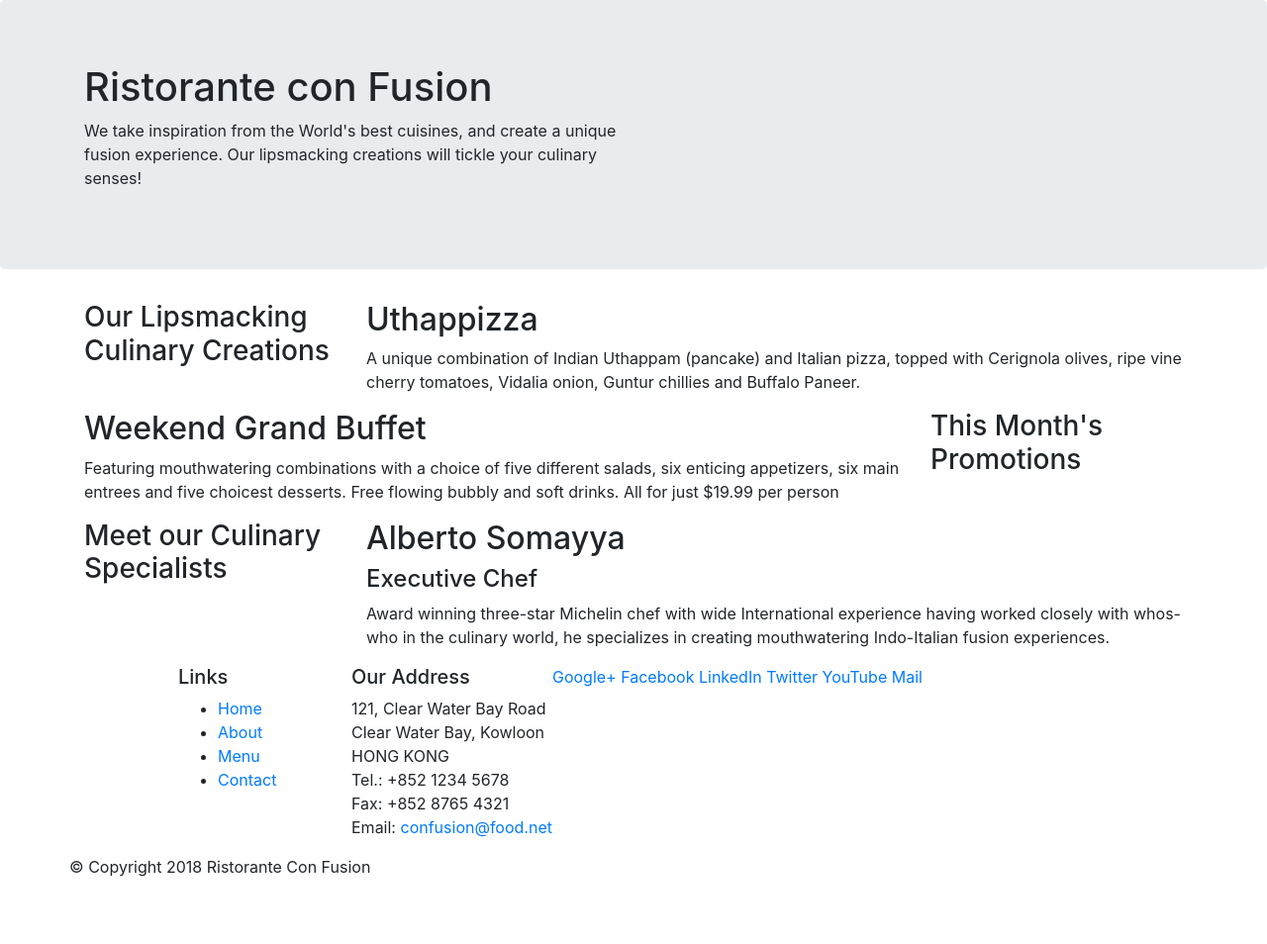
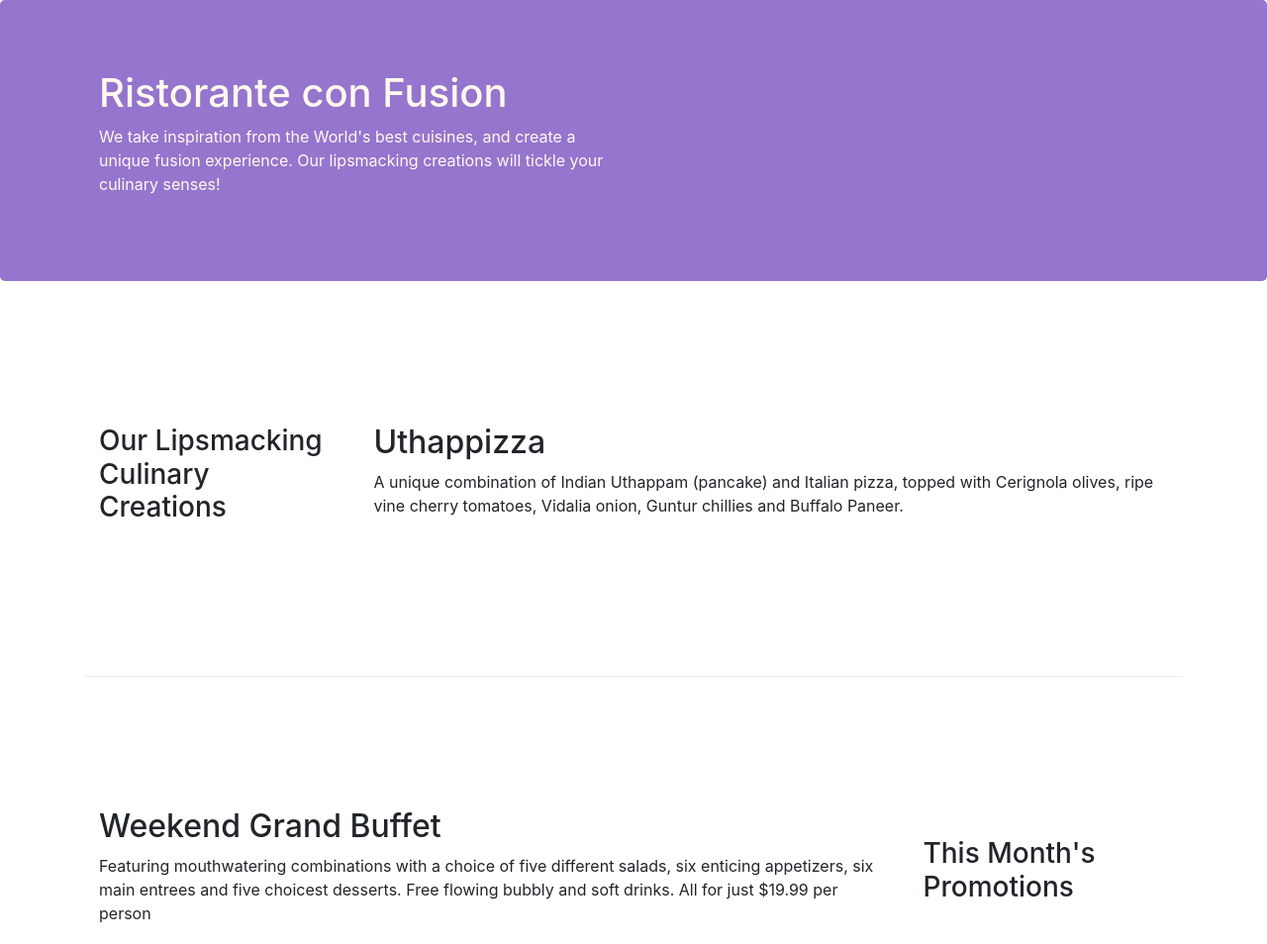
Before and after one commit to Nikhil-Gupta-prog/Bootstrap-practice, a website: page index.html in a window 1280 px wide. Shown: the top 954 px of the page at 99% size. Before the commit the page ends 904 px from the top, so only its background shows below. Drawn offline with nearby package versions, Linux system fonts and the light colour scheme.

Commit message:
Grid part 2

```diff
--- /dev/null
+++ b/css/styles.css
@@ -0,0 +1,30 @@
+.row-header{
+    margin: 0px auto;
+    padding: 0px auto;
+}
+
+.row-content{
+    margin: 0px auto;
+    padding: 50px 0 50px 0;
+    border-bottom: 1px ridge;
+    min-height: 400px;
+}
+
+.footer{
+    background-color: #d1c4e9;
+    margin: 0px auto;
+    padding: 20px 0 20px 0;
+}
+
+.jumbotron{
+    padding: 70px 30px 70px 30px;
+    margin: 0px auto;
+    background: #9575CD;
+    color: floralwhite;
+}
+
+.address{
+    font-size: 80%;
+    margin: 0px;
+    color: #0f0f0f;
+}
--- a/index.html
+++ b/index.html
@@ -10,13 +10,14 @@
 
      <!-- Bootstrap CSS -->
      <link rel="stylesheet" href="node_modules/bootstrap/dist/css/bootstrap.min.css">
+     <link rel="stylesheet" href="css/styles.css">
 </head>
 
 <body>
 
     <header class="jumbotron">
         <div class="container">
-            <div class="row">
+            <div class="row row-header">
                 <div class="col-12 col-sm-6">
                     <h1>Ristorante con Fusion</h1>
                     <p>We take inspiration from the World's best cuisines, and create a unique fusion experience. Our lipsmacking creations will tickle your culinary senses!</p>
@@ -28,7 +29,7 @@
     </header>
 
     <div class="container">
-        <div class="row">
+        <div class="row row-content align-items-center">
             <div class="col-12 col-sm-4 col-md-3">
                 <h3>Our Lipsmacking Culinary Creations</h3>
             </div>
@@ -39,7 +40,7 @@
         </div>
 
 
-        <div class="row">
+        <div class="row row-content align-items-center">
             <div class="col-12 col-sm-4 order-sm-last col-md-3">
                 <h3>This Month's Promotions</h3>
             </div>
@@ -49,7 +50,7 @@
             </div>
         </div>
 
-        <div class="row">
+        <div class="row row-content align-items-center">
             <div class="col-12 col-sm-4 col-md-3">
                 <h3>Meet our Culinary Specialists</h3>
             </div>
@@ -61,12 +62,12 @@
         </div>
     </div>
 
-    <footer>
+    <footer class="footer">
         <div class="container">
             <div class="row">
                 <div class="col-4 offset-1 col-sm-2">
                     <h5>Links</h5>
-                    <ul>
+                    <ul class="list-unstyled">
                         <li><a href="#">Home</a></li>
                         <li><a href="#">About</a></li>
                         <li><a href="#">Menu</a></li>
@@ -84,8 +85,8 @@
 		              Email: <a href="mailto:confusion@food.net">confusion@food.net</a>
 		           </address>
                 </div>
-                <div col-12 col-sm-4>
-                    <div>
+                <div class="col-12 col-sm-4 align-self-center">
+                    <div class="text-center ">
                         <a href="http://google.com/+">Google+</a>
                         <a href="http://www.facebook.com/profile.php?id=">Facebook</a>
                         <a href="http://www.linkedin.com/in/">LinkedIn</a>
@@ -95,8 +96,8 @@
                     </div>
                 </div>
            </div>
-           <div class="row">
-                <div class="auto">
+           <div class="row justify-content-center">
+                <div class="auto ">
                     <p>© Copyright 2018 Ristorante Con Fusion</p>
                 </div>
            </div>
```
